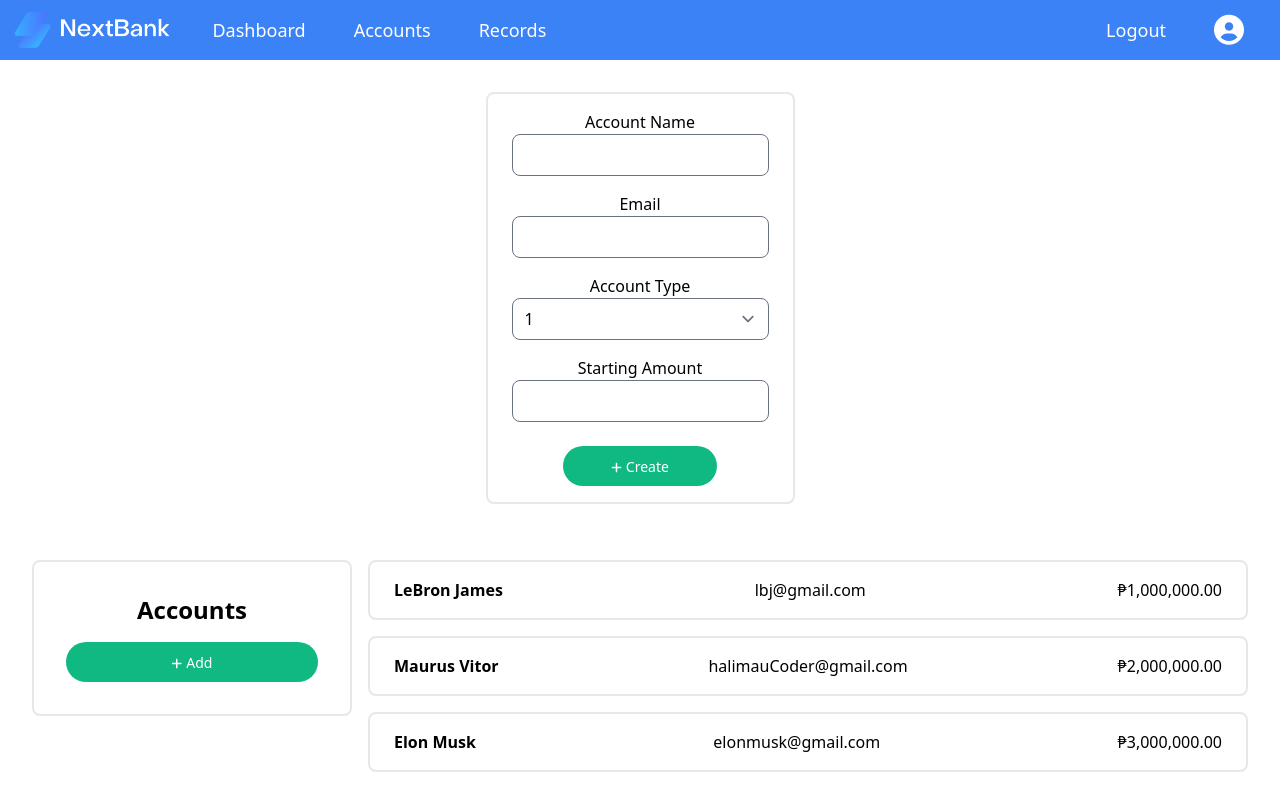
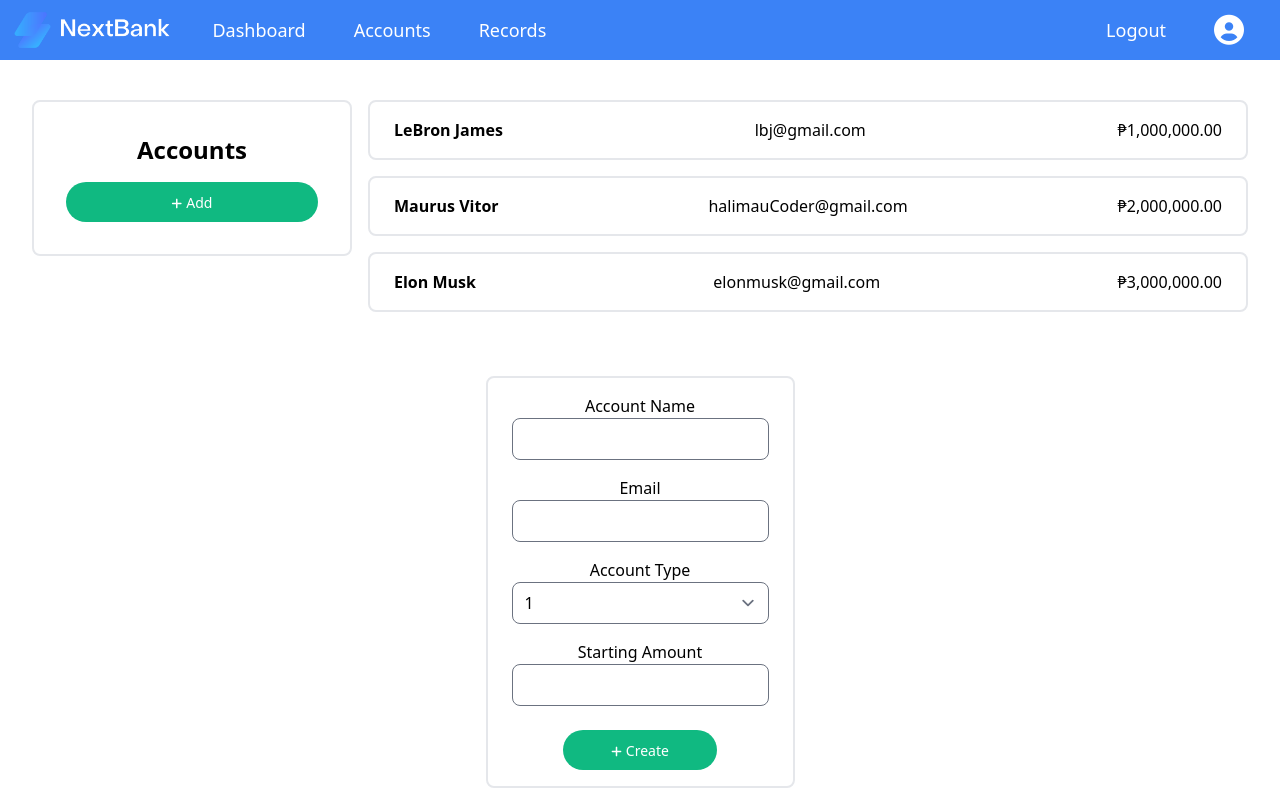
Before and after one commit to bananakiu/bank-app, a React (Create React App) app: page / in a window 1280 px wide. Built offline with nearby package versions, Linux system fonts and the light colour scheme.

Commit message:
separate add account from and turn into component

```diff
--- a/src/App.js
+++ b/src/App.js
@@ -45,40 +45,6 @@ const App = () => {
   const [newAccountType, setNewAccountType] = useState();
   const [newInitialAmount, setNewInitialAmount] = useState();
 
-  // functions (TEMP)
-  const handleNewAccountNameChange = (event) => {
-    setNewAccountName(event.target.value);
-  }
-
-  const handleNewEmailChange = (event) => {
-    setNewEmail(event.target.value);
-  }
-
-  const handleNewAccountTypeChange = (event) => {
-    setNewAccountType(event.target.value);
-  }
-
-  const handleNewInitialAmountChange = (event) => {
-    setNewInitialAmount(event.target.value);
-  }
-
-  const handleNewAccountSubmit = (event) => {
-    // prevent refresh
-    event.preventDefault();
-
-    // add accounts
-    let [newAccounts, newIdGenerator] = addAccount(accounts, idGenerator, newAccountName, newEmail, newInitialAmount);
-    setAccounts(newAccounts);
-    setIdGenerator(newIdGenerator);
-
-    // reset values
-    setNewAccountName("");
-    setNewEmail("");
-    setNewAccountType("");
-    setNewInitialAmount("");
-  }
-
-
   // return/render page
   return (
     <>
@@ -102,53 +68,6 @@ const App = () => {
         />
       </header>
       <main>
-        {/* forms test */}
-        <section className="
-        flex justify-center items-start
-        text-center
-        w-full
-        bg-smoke-light
-        ">
-          <form onSubmit={handleNewAccountSubmit} className="
-          py-4 px-6 mt-8 mb-4 mx-8
-          border-gray-150 border-2 rounded-lg
-          transition duration-200
-          flex flex-col justify-center
-          ">
-            <div className="flex flex-col mb-4">
-              <label>Account Name</label>
-              <input type="text" value={newAccountName} onChange={handleNewAccountNameChange} required className="form-input rounded-lg"/>
-            </div>
-            <div className="flex flex-col mb-4">
-              <label>Email</label>
-              <input type="email" value={newEmail} onChange={handleNewEmailChange} required className="form-input rounded-lg"/>
-            </div>
-            <div className="flex flex-col mb-4">
-              <label>Account Type</label>
-              <select value={newAccountType} onChange={handleNewAccountTypeChange} required className="form-select rounded-lg">
-                <option value="1">1</option>
-                <option value="2">2</option>
-                <option value="3">3</option>
-              </select>
-            </div>
-            <div className="flex flex-col mb-6">
-              <label>Starting Amount</label>
-              <input type="number" value={newInitialAmount} required onChange={handleNewInitialAmountChange} className="form-input rounded-lg"/>
-            </div>
-            <div>
-              <Button
-                content={<>
-                    <i className="fas fa-plus text-xs"></i> <span className="text-sm">Create</span>
-                </>}
-                color="bg-green-500"
-                hoverColor="hover:bg-green-600"
-                otherStyling="w-3/5"
-              />
-            </div>
-
-          </form>
-        </section>
-
         <DashboardPage isDashboardOpen={isDashboardOpen} />
         <AccountsPage
           accounts={accounts}
@@ -156,6 +75,15 @@ const App = () => {
           idGenerator={idGenerator}
           setIdGenerator={setIdGenerator}
           isAccountsOpen={isAccountsOpen}
+
+          newAccountName={newAccountName}
+          setNewAccountName={setNewAccountName}
+          newEmail={newEmail}
+          setNewEmail={setNewEmail}
+          newAccountType={newAccountType}
+          setNewAccountType={setNewAccountType}
+          newInitialAmount={newInitialAmount}
+          setNewInitialAmount={setNewInitialAmount}
         />
         <RecordsPage isRecordsOpen={isRecordsOpen} />
         <LoginPage isLoginOpen={isLoginOpen} />
--- a/src/components/accounts/accountsPage.jsx
+++ b/src/components/accounts/accountsPage.jsx
@@ -1,8 +1,25 @@
 import AccountRow from "./accountRow";
 import Button from "../common/button";
-import {addAccount, deleteAccount, withdraw, deposit, transfer} from './../../utils/accounts';
+import AddAccountModal from "./addAccountModal";
+import {addAccount} from './../../utils/accounts';
 
-const AccountsPage = ({accounts, setAccounts, idGenerator, setIdGenerator, isAccountsOpen}) => {
+const AccountsPage = ({
+    accounts,
+    setAccounts,
+    idGenerator,
+    setIdGenerator,
+    isAccountsOpen,
+
+    // form states
+    newAccountName,
+    setNewAccountName,
+    newEmail,
+    setNewEmail,
+    newAccountType,
+    setNewAccountType,
+    newInitialAmount,
+    setNewInitialAmount,
+}) => {
     // functions
     const addAccountOnClick = (holderName, email, initialValue) => {
         return () => {
@@ -14,6 +31,7 @@ const AccountsPage = ({accounts, setAccounts, idGenerator, setIdGenerator, isAcc
 
     // render
     return <>
+        {/* accounts page */}
         <div className={`
         flex justify-center items-start text-center my-4 mx-8
         pt-6 ${isAccountsOpen ? "" : "hidden"}
@@ -45,6 +63,23 @@ const AccountsPage = ({accounts, setAccounts, idGenerator, setIdGenerator, isAcc
                 {accounts.map(account => <AccountRow name={account.name} email={account.email} balance={account.balance} />)}
             </div>
         </div>
+
+        {/* add account modal */}
+        <AddAccountModal
+            accounts={accounts}
+            setAccounts={setAccounts}
+            idGenerator={idGenerator}
+            setIdGenerator={setIdGenerator}
+
+            newAccountName={newAccountName}
+            setNewAccountName={setNewAccountName}
+            newEmail={newEmail}
+            setNewEmail={setNewEmail}
+            newAccountType={newAccountType}
+            setNewAccountType={setNewAccountType}
+            newInitialAmount={newInitialAmount}
+            setNewInitialAmount={setNewInitialAmount}
+        />
     </>
 };
 
--- /dev/null
+++ b/src/components/accounts/addAccountModal.jsx
@@ -0,0 +1,103 @@
+import { addAccount } from './../../utils/accounts';
+import Button from './../common/button';
+
+const AddAccountModal = ({
+    // data states
+    accounts,
+    setAccounts,
+    idGenerator,
+    setIdGenerator,
+
+    // form states
+    newAccountName,
+    setNewAccountName,
+    newEmail,
+    setNewEmail,
+    newAccountType,
+    setNewAccountType,
+    newInitialAmount,
+    setNewInitialAmount,
+}) => {
+    // functions for the form
+    const handleNewAccountNameChange = (event) => {
+        setNewAccountName(event.target.value);
+    }
+
+    const handleNewEmailChange = (event) => {
+        setNewEmail(event.target.value);
+    }
+
+    const handleNewAccountTypeChange = (event) => {
+        setNewAccountType(event.target.value);
+    }
+
+    const handleNewInitialAmountChange = (event) => {
+        setNewInitialAmount(event.target.value);
+    }
+
+    const handleNewAccountSubmit = (event) => {
+        // prevent refresh
+        event.preventDefault();
+
+        // add accounts
+        let [newAccounts, newIdGenerator] = addAccount(accounts, idGenerator, newAccountName, newEmail, newInitialAmount);
+        setAccounts(newAccounts);
+        setIdGenerator(newIdGenerator);
+
+        // reset values
+        setNewAccountName("");
+        setNewEmail("");
+        setNewAccountType("");
+        setNewInitialAmount("");
+    }
+
+    // render
+    return <>
+        <section className="
+        flex justify-center items-start
+        text-center
+        w-full
+        bg-smoke-light
+        ">
+            <form onSubmit={handleNewAccountSubmit} className="
+            py-4 px-6 mt-8 mb-4 mx-8
+            border-gray-150 border-2 rounded-lg
+            transition duration-200
+            flex flex-col justify-center
+            ">
+                <div className="flex flex-col mb-4">
+                    <label>Account Name</label>
+                    <input type="text" value={newAccountName} onChange={handleNewAccountNameChange} required className="form-input rounded-lg"/>
+                </div>
+                <div className="flex flex-col mb-4">
+                    <label>Email</label>
+                    <input type="email" value={newEmail} onChange={handleNewEmailChange} required className="form-input rounded-lg"/>
+                </div>
+                <div className="flex flex-col mb-4">
+                    <label>Account Type</label>
+                    <select value={newAccountType} onChange={handleNewAccountTypeChange} required className="form-select rounded-lg">
+                    <option value="1">1</option>
+                    <option value="2">2</option>
+                    <option value="3">3</option>
+                    </select>
+                </div>
+                <div className="flex flex-col mb-6">
+                    <label>Starting Amount</label>
+                    <input type="number" value={newInitialAmount} required onChange={handleNewInitialAmountChange} className="form-input rounded-lg"/>
+                </div>
+                <div>
+                    <Button
+                        content={<>
+                            <i className="fas fa-plus text-xs"></i> <span className="text-sm">Create</span>
+                        </>}
+                        color="bg-green-500"
+                        hoverColor="hover:bg-green-600"
+                        otherStyling="w-3/5"
+                    />
+                </div>
+            </form>
+        </section>
+    </>
+}
+
+export default AddAccountModal;
```
